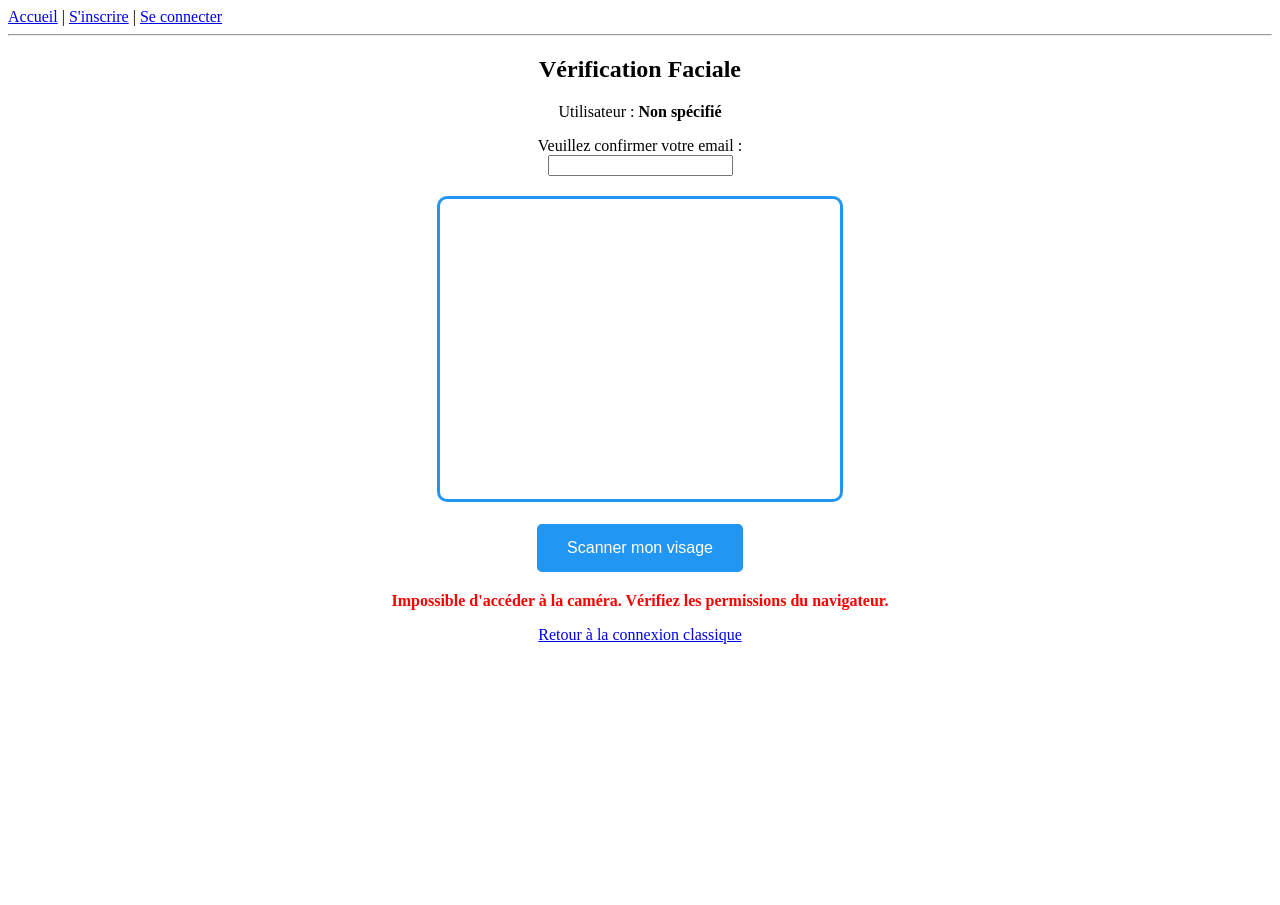
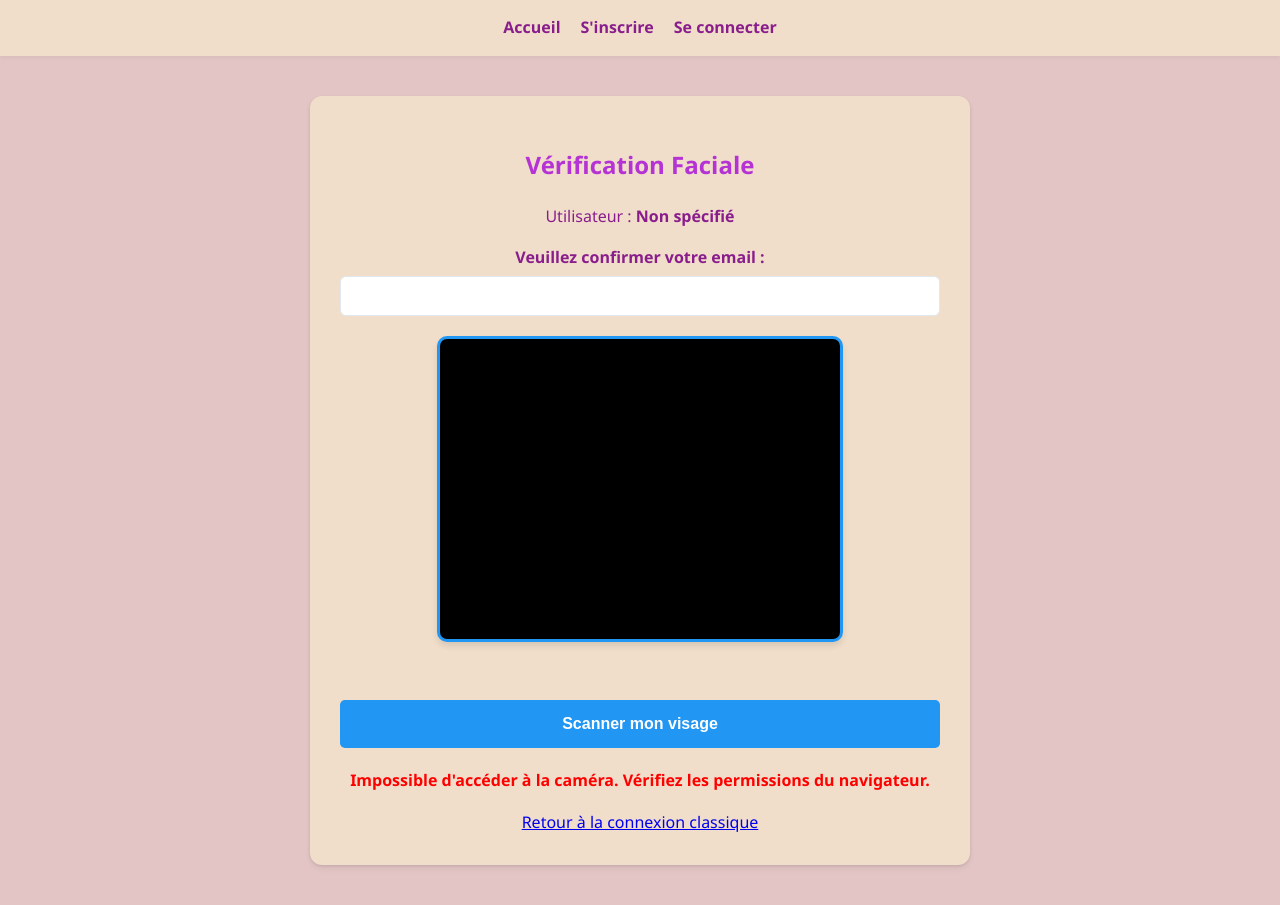
Before and after one commit to Serpiel/FaceID_Web-App, a Flask app: page /login/face_step in a window 1280 px wide. Before the commit the page ends 644 px from the top, so only its background shows below. Run offline with Flask 3, Linux system fonts and the light colour scheme.

Commit message:
Update + CSS V1 added

```diff
--- a/static/style.css
+++ b/static/style.css
@@ -0,0 +1,153 @@
+:root {
+    --primary-color: #b532d5;
+    --primary-hover: #851c98;
+    --success-color: #16a34a;
+    --error-color: #dc2626;
+    --bg-color: #e3c5c5;
+    --card-bg: #f0deca;
+    --text-color: #8a1d8c;
+    --border-color: #e2e8f0;
+}
+
+body {
+    font-family: 'Segoe UI', Roboto, Helvetica, Arial, sans-serif;
+    background-color: var(--bg-color);
+    color: var(--text-color);
+    margin: 0;
+    padding: 0;
+    line-height: 1.6;
+}
+
+h1, h2, h3 {
+    text-align: center;
+    color: var(--primary-color);
+}
+
+/* --- NAVIGATION --- */
+nav {
+    background-color: var(--card-bg);
+    padding: 15px 30px;
+    box-shadow: 0 2px 4px rgba(0,0,0,0.05);
+    display: flex;
+    justify-content: center;
+    gap: 20px;
+    align-items: center;
+}
+
+nav a {
+    text-decoration: none;
+    color: var(--text-color);
+    font-weight: 600;
+    transition: color 0.3s;
+}
+
+nav a:hover {
+    color: var(--primary-color);
+}
+
+nav span {
+    font-weight: bold;
+    color: var(--primary-color);
+}
+
+hr {
+    display: none;
+}
+
+.container {
+    max-width: 600px;
+    margin: 40px auto;
+    padding: 30px;
+    background-color: var(--card-bg);
+    border-radius: 12px;
+    box-shadow: 0 4px 6px rgba(0,0,0,0.05), 0 1px 3px rgba(0,0,0,0.1);
+}
+
+form div {
+    margin-bottom: 15px;
+}
+
+label {
+    font-weight: 600;
+    margin-bottom: 5px;
+    display: inline-block;
+}
+
+input[type="email"],
+input[type="password"] {
+    width: 100%;
+    padding: 10px;
+    border: 1px solid var(--border-color);
+    border-radius: 6px;
+    box-sizing: border-box;
+    font-size: 16px;
+}
+
+input[type="email"]:focus,
+input[type="password"]:focus {
+    outline: none;
+    border-color: var(--primary-color);
+    box-shadow: 0 0 0 3px rgba(37, 99, 235, 0.2);
+}
+
+button {
+    background-color: var(--primary-color);
+    color: white;
+    border: none;
+    padding: 12px 20px;
+    font-size: 16px;
+    border-radius: 6px;
+    cursor: pointer;
+    width: 100%;
+    font-weight: bold;
+    transition: background-color 0.3s;
+    margin-top: 10px;
+}
+
+button:hover {
+    background-color: var(--primary-hover);
+}
+
+button:disabled {
+    background-color: #94a3b8;
+    cursor: not-allowed;
+}
+
+.alert-container {
+    max-width: 600px;
+    margin: 20px auto 0;
+    padding: 0 20px;
+}
+
+.alert {
+    padding: 12px 15px;
+    border-radius: 6px;
+    margin-bottom: 10px;
+    font-weight: 500;
+    text-align: center;
+    list-style-type: none;
+}
+
+.alert.error {
+    background-color: #fee2e2;
+    color: var(--error-color);
+    border: 1px solid #f87171;
+}
+
+.alert.success {
+    background-color: #dcfce3;
+    color: var(--success-color);
+    border: 1px solid #4ade80;
+}
+
+ul {
+    padding-left: 0;
+}
+
+video, canvas {
+    border-radius: 8px;
+    box-shadow: 0 4px 6px rgba(0,0,0,0.1);
+    margin-bottom: 15px;
+    max-width: 100%;
+    background-color: #000;
+}
--- a/templates/base.html
+++ b/templates/base.html
@@ -3,36 +3,38 @@
 <head>
     <meta charset="UTF-8">
     <meta name="viewport" content="width=device-width, initial-scale=1.0">
-    <title>Mon App AWS</title>
+    <title>Mon App de Biométrie</title>
+    <link rel="stylesheet" href="{{ url_for('static', filename='style.css') }}">
 </head>
 <body>
+
     <nav>
-        <a href="{{ url_for('index') }}">Accueil</a> |
+        <a href="{{ url_for('index') }}">Accueil</a>
 
         {% if session.get('user_email') %}
-            <span style="color: blue;">Connecté en tant que {{ session['user_email'] }}</span> |
+            <span>👤 {{ session['user_email'] }}</span>
             <a href="{{ url_for('logout') }}">Se déconnecter</a>
-
         {% else %}
-            <a href="{{ url_for('register') }}">S'inscrire</a> |
+            <a href="{{ url_for('register') }}">S'inscrire</a>
             <a href="{{ url_for('login') }}">Se connecter</a>
         {% endif %}
     </nav>
-    <hr>
 
+    <div class="alert-container">
         {% with messages = get_flashed_messages(with_categories=true) %}
           {% if messages %}
             <ul>
             {% for category, message in messages %}
-                    <li style="color:{% if category == 'error' %}red{% else %}green{% endif %};"> <!-- Ignorer les erreurs, c'est que de la syntaxe, CSS pète un peu un câble-->
-                        {{ message }}
-                    </li>
+              <li class="alert {{ category }}">{{ message }}</li>
             {% endfor %}
             </ul>
           {% endif %}
         {% endwith %}
+    </div>
 
+    <main class="container">
         {% block content %}{% endblock %}
+    </main>
 
 </body>
 </html>
```
Lines whose indentation alone changed are shown as unchanged.
